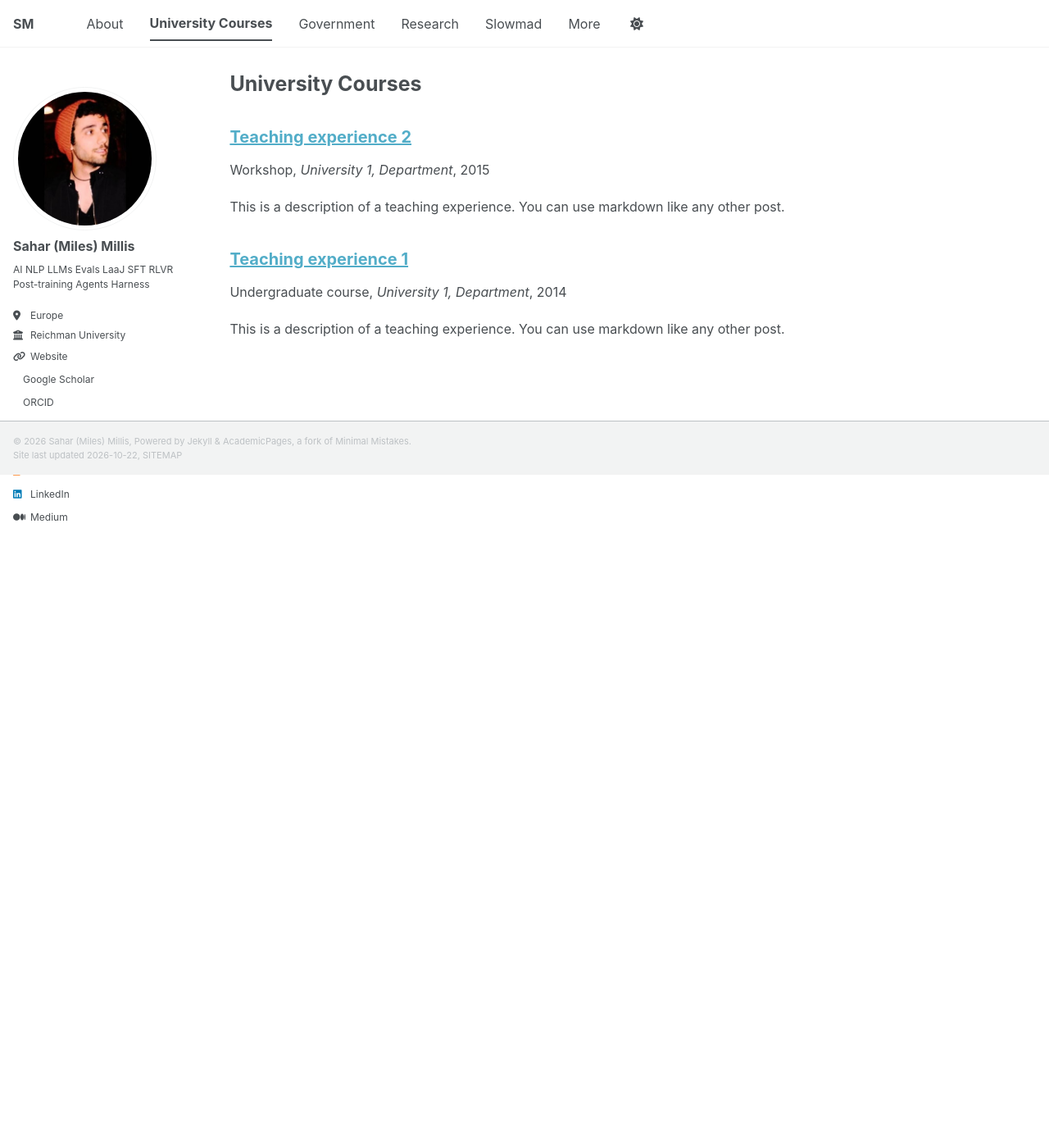
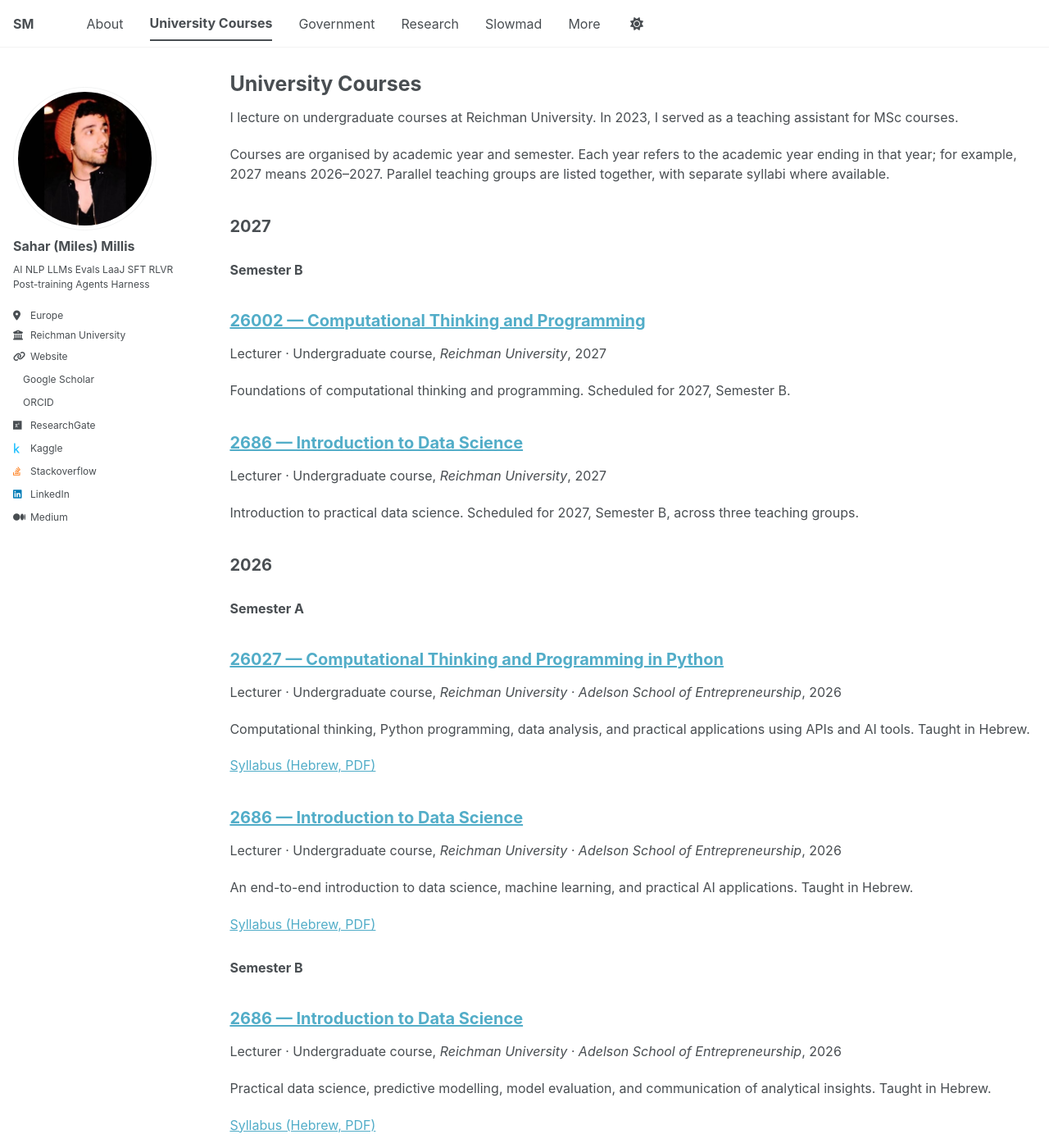
Before and after one commit to saharmilis/sahar.milis, a Jekyll site: the page built from _pages/teaching.html, in a window 1280 px wide and 1400 px high. Shown: the whole window at 82% size. Built offline with Jekyll 4.4.1, drawn with Linux system fonts in a browser that asks for light colours; a style sheet for code colours, icons or effects is not loaded; some of the changed text lies outside the part shown.

Commit message:
Add university course offerings and syllabus PDFs

```diff
--- a/_pages/teaching.html
+++ b/_pages/teaching.html
@@ -7,6 +7,18 @@ author_profile: true
 
 {% include base_path %}
 
-{% for post in site.teaching reversed %}
-  {% include archive-single.html %}
+<p>I lecture on undergraduate courses at Reichman University. In 2023, I served as a teaching assistant for MSc courses.</p>
+<p>Courses are organised by academic year and semester. Each year refers to the academic year ending in that year; for example, 2027 means 2026–2027. Parallel teaching groups are listed together, with separate syllabi where available.</p>
+
+{% assign teaching_records = site.teaching | where: "teaching_record", true %}
+{% assign teaching_years = teaching_records | group_by: "academic_year" | sort: "name" | reverse %}
+{% for year in teaching_years %}
+  <h2>{{ year.name }}</h2>
+  {% assign teaching_semesters = year.items | group_by: "semester" | sort: "name" %}
+  {% for semester in teaching_semesters %}
+    <h3>Semester {{ semester.name }}</h3>
+    {% for post in semester.items %}
+      {% include archive-single.html %}
+    {% endfor %}
+  {% endfor %}
 {% endfor %}
--- /dev/null
+++ b/_teaching/2023-a-3639-recommendation-systems.md
@@ -0,0 +1,54 @@
+---
+title: 3639 — Recommendation Systems
+collection: teaching
+teaching_record: true
+permalink: /teaching/3639-2023-a/
+academic_year: 2023
+semester: A
+role: Teaching Assistant
+level: MSc
+type: Teaching Assistant · MSc course
+venue: Reichman University · Efi Arazi School of Computer Science
+# Year marker for the template's year-only display; not an exact event date.
+date: 2023-01-01
+course_code: '3639'
+school: Efi Arazi School of Computer Science
+degree: MSc
+languages:
+- Hebrew
+syllabi:
+- path: /files/syllabi/3639-2023-a.pdf
+  label: Syllabus (Hebrew, PDF)
+share: false
+comments: false
+excerpt: |
+  Master’s-level study of personalised recommendations, collaborative filtering, matrix factorisation, and deep learning. Teaching Assistant.
+
+  [Syllabus (Hebrew, PDF)](/files/syllabi/3639-2023-a.pdf)
+---
+
+- **Institution:** Reichman University
+- **Academic year:** 2023
+- **Semester:** A
+- **Role:** Teaching Assistant
+- **Level:** MSc
+- **School:** Efi Arazi School of Computer Science
+- **Degree programme:** MSc
+- **Course code:** 3639
+- **Language:** Hebrew
+
+## Course description
+
+A master’s-level course covering theoretical and practical approaches to personalised recommendation. The syllabus connects machine learning algorithms with evaluation methods, implementation tools, and research topics in recommender systems.
+
+## Topics
+
+- Collaborative filtering and evaluation of recommender systems.
+- Matrix factorisation.
+- Content-based recommendation and explainability.
+- Hybrid recommendation approaches.
+- Deep learning for recommendation systems.
+
+## Syllabus
+
+- [Syllabus (Hebrew, PDF)]({{ '/files/syllabi/3639-2023-a.pdf' | relative_url }})
--- /dev/null
+++ b/_teaching/2023-a-big-data.md
@@ -0,0 +1,30 @@
+---
+title: Big Data
+collection: teaching
+teaching_record: true
+permalink: /teaching/big-data-2023-a/
+academic_year: 2023
+semester: A
+role: Teaching Assistant
+level: MSc
+type: Teaching Assistant · MSc course
+venue: Reichman University
+# Year marker for the template's year-only display; not an exact event date.
+date: 2023-01-01
+degree: MSc
+share: false
+comments: false
+excerpt: |
+  Master’s-level course in big data. Teaching Assistant.
+---
+
+- **Institution:** Reichman University
+- **Academic year:** 2023
+- **Semester:** A
+- **Role:** Teaching Assistant
+- **Level:** MSc
+- **Degree programme:** MSc
+
+## Course description
+
+A master’s-level course in big data at Reichman University. I served as a teaching assistant for the 2023 Semester A offering.
--- /dev/null
+++ b/_teaching/2023-b-3523-natural-language-processing.md
@@ -0,0 +1,54 @@
+---
+title: 3523 — Natural Language Processing
+collection: teaching
+teaching_record: true
+permalink: /teaching/3523-2023-b/
+academic_year: 2023
+semester: B
+role: Teaching Assistant
+level: MSc
+type: Teaching Assistant · MSc course
+venue: Reichman University · Efi Arazi School of Computer Science
+# Year marker for the template's year-only display; not an exact event date.
+date: 2023-01-01
+course_code: '3523'
+school: Efi Arazi School of Computer Science
+degree: MSc
+languages:
+- English
+syllabi:
+- path: /files/syllabi/3523-2023-b.pdf
+  label: Syllabus (English, PDF)
+share: false
+comments: false
+excerpt: |
+  Master’s-level NLP, from statistical language models to embeddings, attention, and transformers. Teaching Assistant.
+
+  [Syllabus (English, PDF)](/files/syllabi/3523-2023-b.pdf)
+---
+
+- **Institution:** Reichman University
+- **Academic year:** 2023
+- **Semester:** B
+- **Role:** Teaching Assistant
+- **Level:** MSc
+- **School:** Efi Arazi School of Computer Science
+- **Degree programme:** MSc
+- **Course code:** 3523
+- **Language:** English
+
+## Course description
+
+A master’s-level introduction to natural language processing, combining linguistic, algorithmic, and statistical foundations with practical applications. The course covers classical language modelling and neural approaches to language understanding and generation.
+
+## Topics
+
+- Statistical language models, smoothing, evaluation, and part-of-speech tagging.
+- Neural networks, word embeddings, and contextual representations.
+- Recurrent networks, LSTMs, and GRUs.
+- Attention mechanisms, transformers, BERT, GPT, and fine-tuning.
+- Question answering, summarisation, and machine translation.
+
+## Syllabus
+
+- [Syllabus (English, PDF)]({{ '/files/syllabi/3523-2023-b.pdf' | relative_url }})
--- /dev/null
+++ b/_teaching/2025-a-26027-computational-thinking-and-programming-in-python.md
@@ -0,0 +1,33 @@
+---
+title: 26027 — Computational Thinking and Programming in Python
+collection: teaching
+teaching_record: true
+permalink: /teaching/26027-2025-a/
+academic_year: 2025
+semester: A
+role: Lecturer
+level: Undergraduate
+type: Lecturer · Undergraduate course
+venue: Reichman University
+# Year marker for the template's year-only display; not an exact event date.
+date: 2025-01-01
+course_code: '26027'
+languages:
+- Hebrew
+share: false
+comments: false
+excerpt: |
+  An undergraduate introduction to computational thinking and programming in Python. Taught in Hebrew.
+---
+
+- **Institution:** Reichman University
+- **Academic year:** 2025
+- **Semester:** A
+- **Role:** Lecturer
+- **Level:** Undergraduate
+- **Course code:** 26027
+- **Language:** Hebrew
+
+## Course description
+
+An undergraduate course in computational thinking and programming in Python, taught in Hebrew in Semester A, 2025.
--- /dev/null
+++ b/_teaching/2025-b-2686-introduction-to-data-science.md
@@ -0,0 +1,60 @@
+---
+title: 2686 — Introduction to Data Science
+collection: teaching
+teaching_record: true
+permalink: /teaching/2686-2025-b/
+academic_year: 2025
+semester: B
+role: Lecturer
+level: Undergraduate
+type: Lecturer · Undergraduate course
+venue: Reichman University · Adelson School of Entrepreneurship
+# Year marker for the template's year-only display; not an exact event date.
+date: 2025-01-01
+course_code: '2686'
+school: Adelson School of Entrepreneurship
+degree: B.A.
+languages:
+- Hebrew
+- English
+groups: 2
+syllabi:
+- path: /files/syllabi/2686-2025-b_1.pdf
+  label: Group 1 — Hebrew syllabus (PDF)
+- path: /files/syllabi/2686-2025-b_2.pdf
+  label: Group 2 — English syllabus (PDF)
+share: false
+comments: false
+excerpt: |
+  Python-based data analysis and machine learning for business and entrepreneurship. Two teaching groups: Hebrew and English.
+
+  [Group 1 — Hebrew syllabus (PDF)](/files/syllabi/2686-2025-b_1.pdf) · [Group 2 — English syllabus (PDF)](/files/syllabi/2686-2025-b_2.pdf)
+---
+
+- **Institution:** Reichman University
+- **Academic year:** 2025
+- **Semester:** B
+- **Role:** Lecturer
+- **Level:** Undergraduate
+- **School:** Adelson School of Entrepreneurship
+- **Degree programme:** B.A.
+- **Course code:** 2686
+- **Languages:** Hebrew, English
+- **Teaching groups:** 2
+
+## Course description
+
+A practical introduction to data science for business, economics, and entrepreneurship. The course develops skills in Python-based data analysis and machine learning, with applications in predictive modelling, customer segmentation, and data-informed decision-making.
+
+## Topics
+
+- The data science lifecycle and its business applications.
+- Data preparation, exploratory data analysis, and visualisation.
+- Classification, regression, clustering, and predictive analytics.
+- Recommendation systems and an introduction to deep learning.
+- Text, image, time-series, and behavioural data.
+
+## Syllabi
+
+- [Group 1 — Hebrew syllabus (PDF)]({{ '/files/syllabi/2686-2025-b_1.pdf' | relative_url }})
+- [Group 2 — English syllabus (PDF)]({{ '/files/syllabi/2686-2025-b_2.pdf' | relative_url }})
--- /dev/null
+++ b/_teaching/2026-a-26027-computational-thinking-and-programming-in-python.md
@@ -0,0 +1,55 @@
+---
+title: 26027 — Computational Thinking and Programming in Python
+collection: teaching
+teaching_record: true
+permalink: /teaching/26027-2026-a/
+academic_year: 2026
+semester: A
+role: Lecturer
+level: Undergraduate
+type: Lecturer · Undergraduate course
+venue: Reichman University · Adelson School of Entrepreneurship
+# Year marker for the template's year-only display; not an exact event date.
+date: 2026-01-01
+course_code: '26027'
+school: Adelson School of Entrepreneurship
+degree: B.A.
+languages:
+- Hebrew
+syllabi:
+- path: /files/syllabi/26027-2026-a.pdf
+  label: Syllabus (Hebrew, PDF)
+share: false
+comments: false
+excerpt: |
+  Computational thinking, Python programming, data analysis, and practical applications using APIs and AI tools. Taught in Hebrew.
+
+  [Syllabus (Hebrew, PDF)](/files/syllabi/26027-2026-a.pdf)
+---
+
+- **Institution:** Reichman University
+- **Academic year:** 2026
+- **Semester:** A
+- **Role:** Lecturer
+- **Level:** Undergraduate
+- **School:** Adelson School of Entrepreneurship
+- **Degree programme:** B.A.
+- **Course code:** 26027
+- **Language:** Hebrew
+
+## Course description
+
+An introduction to computational thinking and programming in Python, with applications in business, economics, and entrepreneurship. The course develops foundational skills in software development, programming, and data analysis, and introduces AI-assisted tools for building practical applications.
+
+## Topics
+
+- Computational thinking, variables, data types, conditionals, and loops.
+- Python data structures, functions, libraries, and modular programming.
+- Object-oriented programming, exception handling, files, and JSON.
+- Data manipulation and visualisation with Pandas and Matplotlib.
+- Searching, sorting, web APIs, and automation.
+- Generative AI and low-code or no-code tools.
+
+## Syllabus
+
+- [Syllabus (Hebrew, PDF)]({{ '/files/syllabi/26027-2026-a.pdf' | relative_url }})
--- /dev/null
+++ b/_teaching/2026-a-2686-introduction-to-data-science.md
@@ -0,0 +1,55 @@
+---
+title: 2686 — Introduction to Data Science
+collection: teaching
+teaching_record: true
+permalink: /teaching/2686-2026-a/
+academic_year: 2026
+semester: A
+role: Lecturer
+level: Undergraduate
+type: Lecturer · Undergraduate course
+venue: Reichman University · Adelson School of Entrepreneurship
+# Year marker for the template's year-only display; not an exact event date.
+date: 2026-01-01
+course_code: '2686'
+school: Adelson School of Entrepreneurship
+degree: B.A.
+languages:
+- Hebrew
+syllabi:
+- path: /files/syllabi/2686-2026-a.pdf
+  label: Syllabus (Hebrew, PDF)
+share: false
+comments: false
+excerpt: |
+  An end-to-end introduction to data science, machine learning, and practical AI applications. Taught in Hebrew.
+
+  [Syllabus (Hebrew, PDF)](/files/syllabi/2686-2026-a.pdf)
+---
+
+- **Institution:** Reichman University
+- **Academic year:** 2026
+- **Semester:** A
+- **Role:** Lecturer
+- **Level:** Undergraduate
+- **School:** Adelson School of Entrepreneurship
+- **Degree programme:** B.A.
+- **Course code:** 2686
+- **Language:** Hebrew
+
+## Course description
+
+An applied introduction to the data science workflow: framing a problem, acquiring and preparing data, building and evaluating models, and communicating findings. The course connects machine learning with business and entrepreneurship through practical AI applications and reproducible analysis.
+
+## Topics
+
+- Problem framing, the data science lifecycle, responsible AI, and reproducibility.
+- Data cleaning, exploratory analysis, visualisation, and visual storytelling.
+- Classification, regression, clustering, and model evaluation.
+- Feature engineering, cross-validation, data leakage, and explainability.
+- Recommendation systems, embeddings, and deep learning.
+- Working with text, images, and multimodal data using pretrained models.
+
+## Syllabus
+
+- [Syllabus (Hebrew, PDF)]({{ '/files/syllabi/2686-2026-a.pdf' | relative_url }})
--- /dev/null
+++ b/_teaching/2026-b-2686-introduction-to-data-science.md
@@ -0,0 +1,55 @@
+---
+title: 2686 — Introduction to Data Science
+collection: teaching
+teaching_record: true
+permalink: /teaching/2686-2026-b/
+academic_year: 2026
+semester: B
+role: Lecturer
+level: Undergraduate
+type: Lecturer · Undergraduate course
+venue: Reichman University · Adelson School of Entrepreneurship
+# Year marker for the template's year-only display; not an exact event date.
+date: 2026-01-01
+course_code: '2686'
+school: Adelson School of Entrepreneurship
+degree: B.A.
+languages:
+- Hebrew
+syllabi:
+- path: /files/syllabi/2686-2026-b.pdf
+  label: Syllabus (Hebrew, PDF)
+share: false
+comments: false
+excerpt: |
+  Practical data science, predictive modelling, model evaluation, and communication of analytical insights. Taught in Hebrew.
+
+  [Syllabus (Hebrew, PDF)](/files/syllabi/2686-2026-b.pdf)
+---
+
+- **Institution:** Reichman University
+- **Academic year:** 2026
+- **Semester:** B
+- **Role:** Lecturer
+- **Level:** Undergraduate
+- **School:** Adelson School of Entrepreneurship
+- **Degree programme:** B.A.
+- **Course code:** 2686
+- **Language:** Hebrew
+
+## Course description
+
+An applied introduction to the data science workflow: framing a problem, acquiring and preparing data, building and evaluating models, and communicating findings. The course connects machine learning with business and entrepreneurship through practical AI applications and reproducible analysis.
+
+## Topics
+
+- Problem framing, the data science lifecycle, responsible AI, and reproducibility.
+- Data cleaning, exploratory analysis, visualisation, and visual storytelling.
+- Classification, regression, clustering, and model evaluation.
+- Feature engineering, cross-validation, data leakage, and explainability.
+- Recommendation systems, embeddings, and deep learning.
+- Working with text, images, and multimodal data using pretrained models.
+
+## Syllabus
+
+- [Syllabus (Hebrew, PDF)]({{ '/files/syllabi/2686-2026-b.pdf' | relative_url }})
--- /dev/null
+++ b/_teaching/2027-b-26002-computational-thinking-and-programming.md
@@ -0,0 +1,33 @@
+---
+title: 26002 — Computational Thinking and Programming
+collection: teaching
+teaching_record: true
+permalink: /teaching/26002-2027-b/
+academic_year: 2027
+semester: B
+role: Lecturer
+level: Undergraduate
+type: Lecturer · Undergraduate course
+venue: Reichman University
+# Year marker for the template's year-only display; not an exact event date.
+date: 2027-01-01
+course_code: '26002'
+status: Scheduled
+share: false
+comments: false
+excerpt: |
+  Foundations of computational thinking and programming. Scheduled for 2027, Semester B.
+---
+
+**Scheduled offering.**
+
+- **Institution:** Reichman University
+- **Academic year:** 2027
+- **Semester:** B
+- **Role:** Lecturer
+- **Level:** Undergraduate
+- **Course code:** 26002
+
+## Course description
+
+An undergraduate course introducing computational thinking and programming, scheduled for Semester B, 2027.
--- /dev/null
+++ b/_teaching/2027-b-2686-introduction-to-data-science.md
@@ -0,0 +1,35 @@
+---
+title: 2686 — Introduction to Data Science
+collection: teaching
+teaching_record: true
+permalink: /teaching/2686-2027-b/
+academic_year: 2027
+semester: B
+role: Lecturer
+level: Undergraduate
+type: Lecturer · Undergraduate course
+venue: Reichman University
+# Year marker for the template's year-only display; not an exact event date.
+date: 2027-01-01
+course_code: '2686'
+groups: 3
+status: Scheduled
+share: false
+comments: false
+excerpt: |
+  Introduction to practical data science. Scheduled for 2027, Semester B, across three teaching groups.
+---
+
+**Scheduled offering.**
+
+- **Institution:** Reichman University
+- **Academic year:** 2027
+- **Semester:** B
+- **Role:** Lecturer
+- **Level:** Undergraduate
+- **Course code:** 2686
+- **Teaching groups:** 3
+
+## Course description
+
+An undergraduate introduction to data science, scheduled for Semester B, 2027. The offering comprises three teaching groups.
```
Also changed, not shown: 7 other files.
